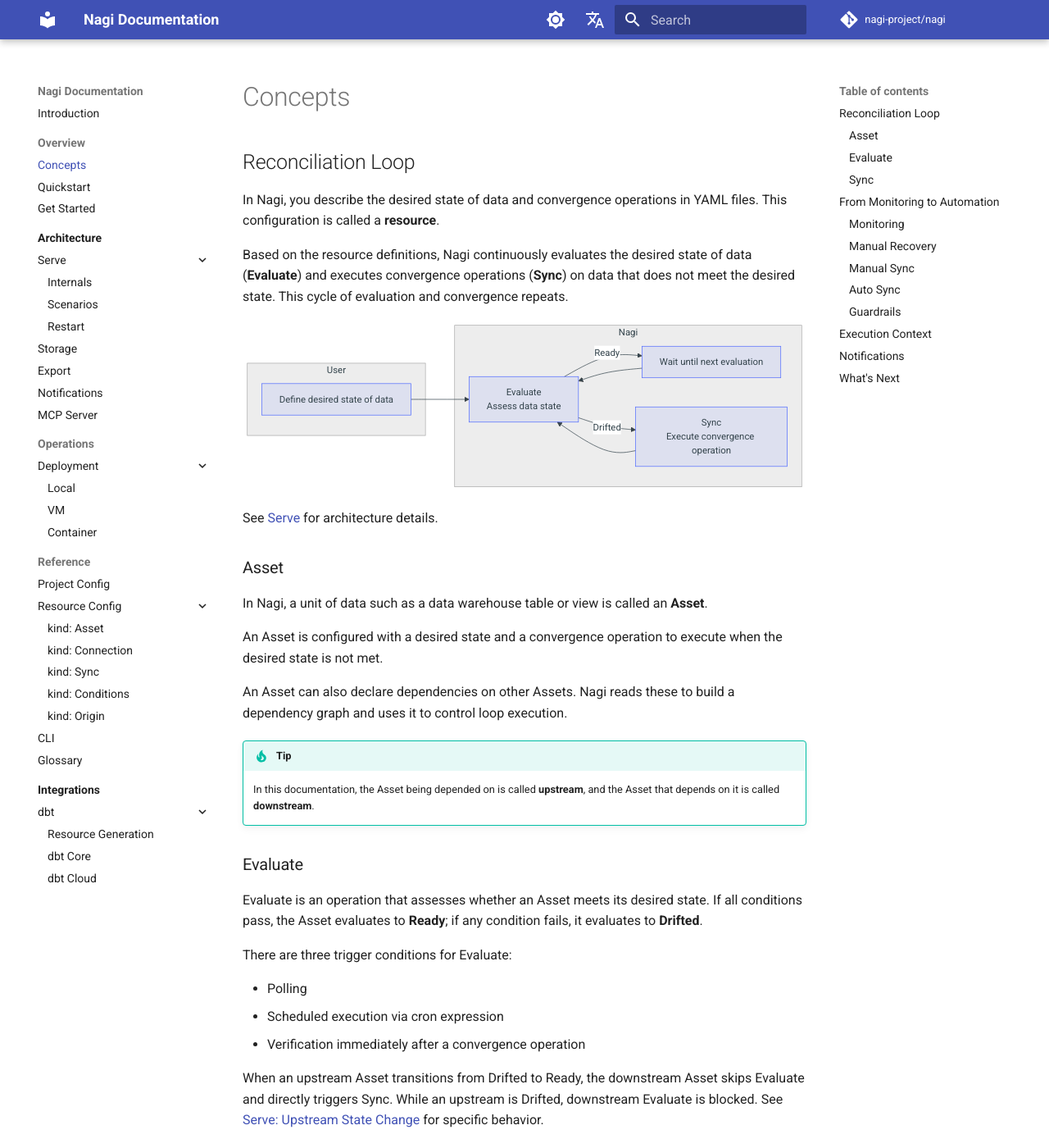
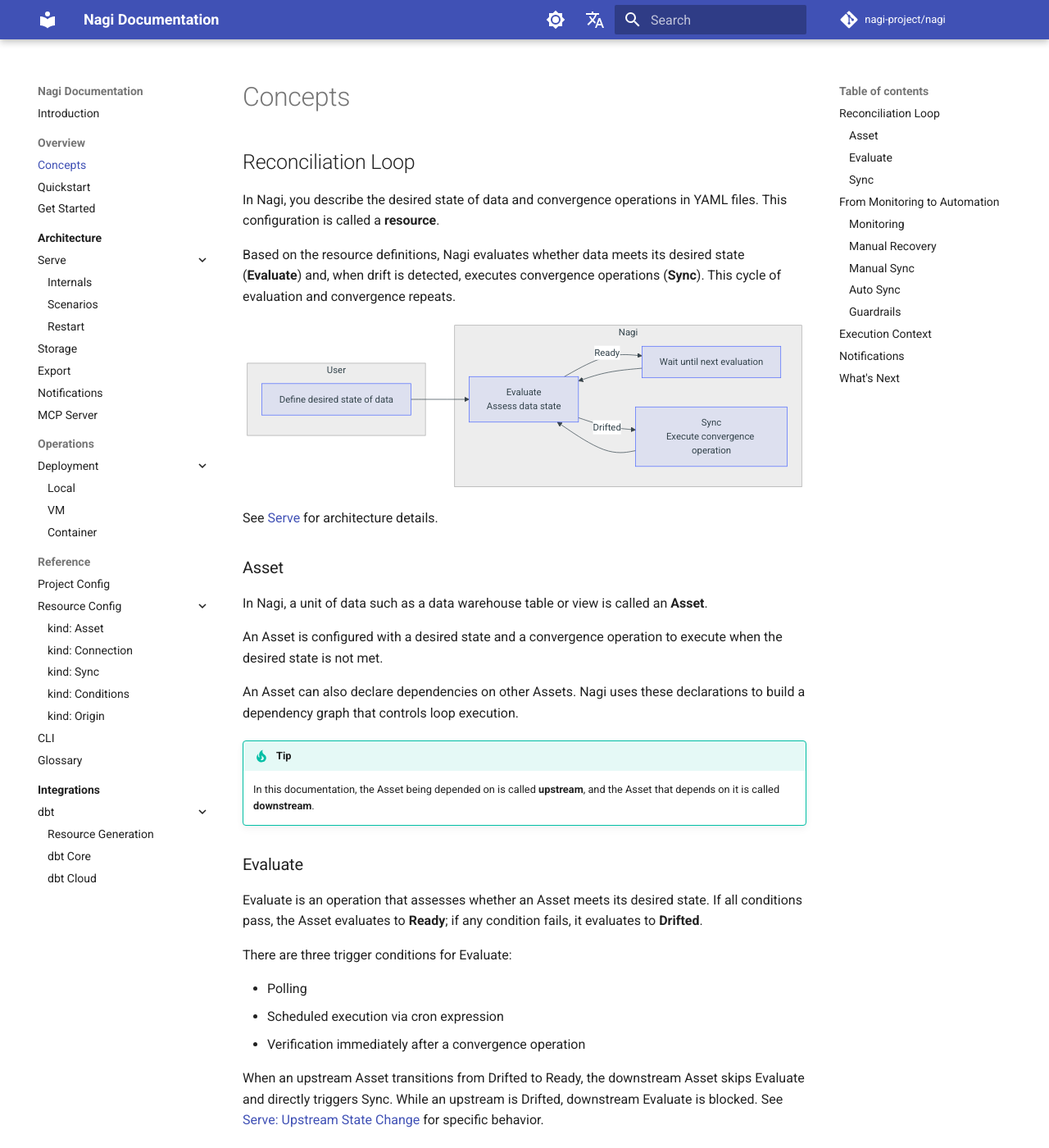
Before and after one commit to nagi-project/nagi, an MkDocs documentation site: the page built from docs/en/overview/concepts.md, in a window 1280 px wide and 1400 px high. Shown: the whole window at 82% size. Built offline with MkDocs 1.6.1 and Material for MkDocs 9.7.7, drawn with Linux system fonts in a browser that asks for light colours; comment, search, counter and statistics services are not loaded; the version menu is left out; some of the changed text lies outside the part shown.

Commit message:
docs: refine English phrasing to remove translation artifacts

````diff
--- a/docs/en/overview/concepts.md
+++ b/docs/en/overview/concepts.md
@@ -4,7 +4,7 @@
 
 In Nagi, you describe the desired state of data and convergence operations in YAML files. This configuration is called a **resource**.
 
-Based on the resource definitions, Nagi continuously evaluates the desired state of data (**Evaluate**) and executes convergence operations (**Sync**) on data that does not meet the desired state. This cycle of evaluation and convergence repeats.
+Based on the resource definitions, Nagi evaluates whether data meets its desired state (**Evaluate**) and, when drift is detected, executes convergence operations (**Sync**). This cycle of evaluation and convergence repeats.
 
 ```mermaid
 graph LR
@@ -31,7 +31,7 @@ In Nagi, a unit of data such as a data warehouse table or view is called an **As
 
 An Asset is configured with a desired state and a convergence operation to execute when the desired state is not met.
 
-An Asset can also declare dependencies on other Assets. Nagi reads these to build a dependency graph and uses it to control loop execution.
+An Asset can also declare dependencies on other Assets. Nagi uses these declarations to build a dependency graph that controls loop execution.
 
 !!! tip
     In this documentation, the Asset being depended on is called **upstream**, and the Asset that depends on it is called **downstream**.
````
Also changed, not shown: other parts of docs/en/overview/concepts.md (+1 -1 lines), README.md (+1 -1 lines), docs/en/architecture/serve/internals.md (+2 -2 lines), docs/en/index.md (+1 -1 lines).
